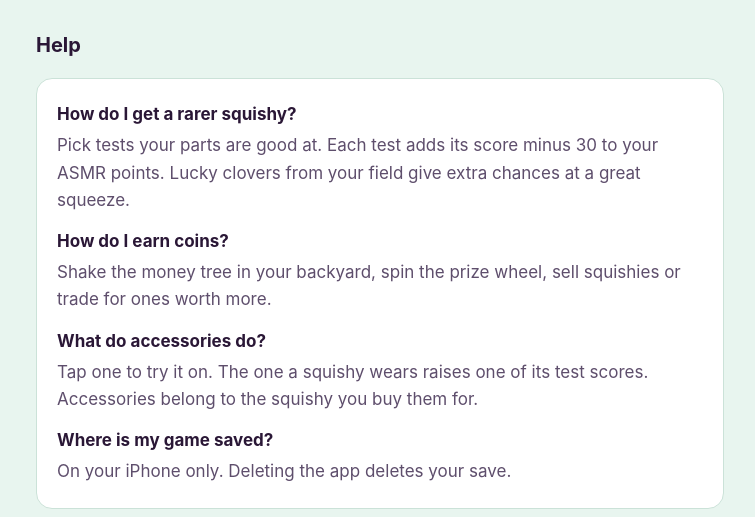
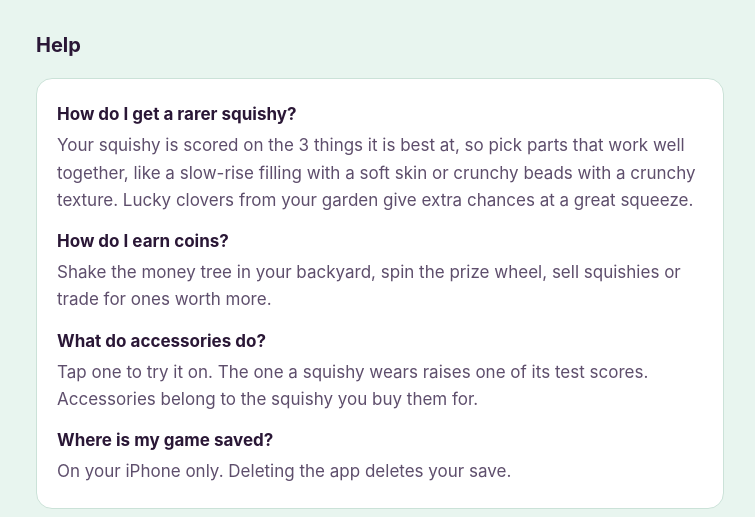
Before and after one commit to derrickquan/squish-lab-site, a plain HTML site: page index.html in a window 1280 px wide. Shown: the part 283-800 px from the top of the page, without its empty margins (260-1015 px from the left). Drawn offline with Linux system fonts and the light colour scheme.

Commit message:
Help text: automatic attributes
Co-Authored-By: Claude Opus 5.5 <noreply@anthropic.com>

```diff
--- a/index.html
+++ b/index.html
@@ -16,7 +16,7 @@
   <h2>Help</h2>
   <dl>
     <dt>How do I get a rarer squishy?</dt>
-    <dd>Pick tests your parts are good at. Each test adds its score minus 30 to your ASMR points. Lucky clovers from your field give extra chances at a great squeeze.</dd>
+    <dd>Your squishy is scored on the 3 things it is best at, so pick parts that work well together, like a slow-rise filling with a soft skin or crunchy beads with a crunchy texture. Lucky clovers from your garden give extra chances at a great squeeze.</dd>
     <dt>How do I earn coins?</dt>
     <dd>Shake the money tree in your backyard, spin the prize wheel, sell squishies or trade for ones worth more.</dd>
     <dt>What do accessories do?</dt>
```
